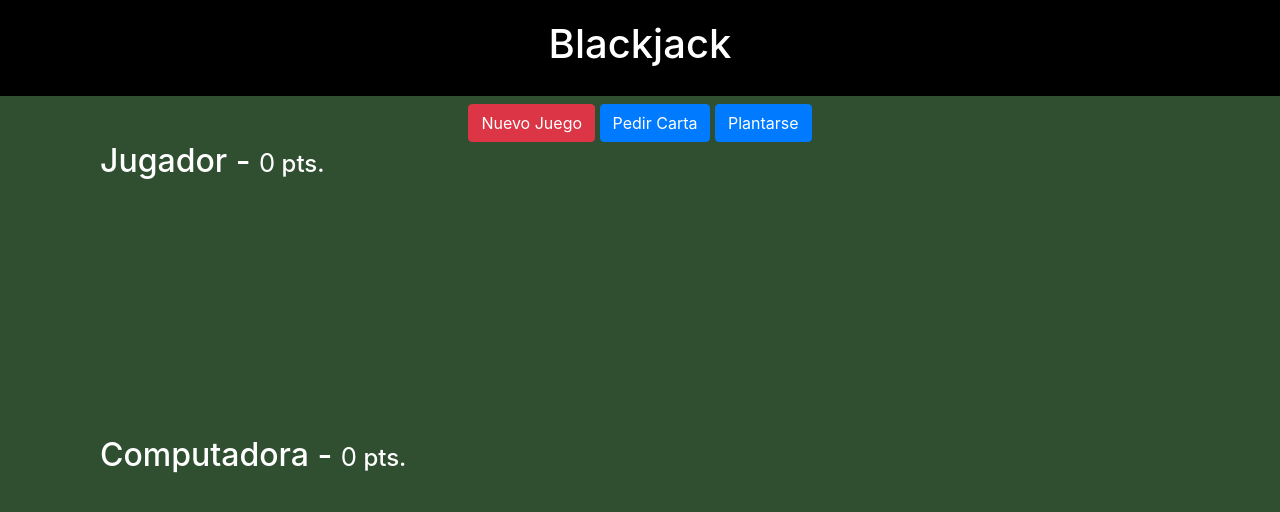
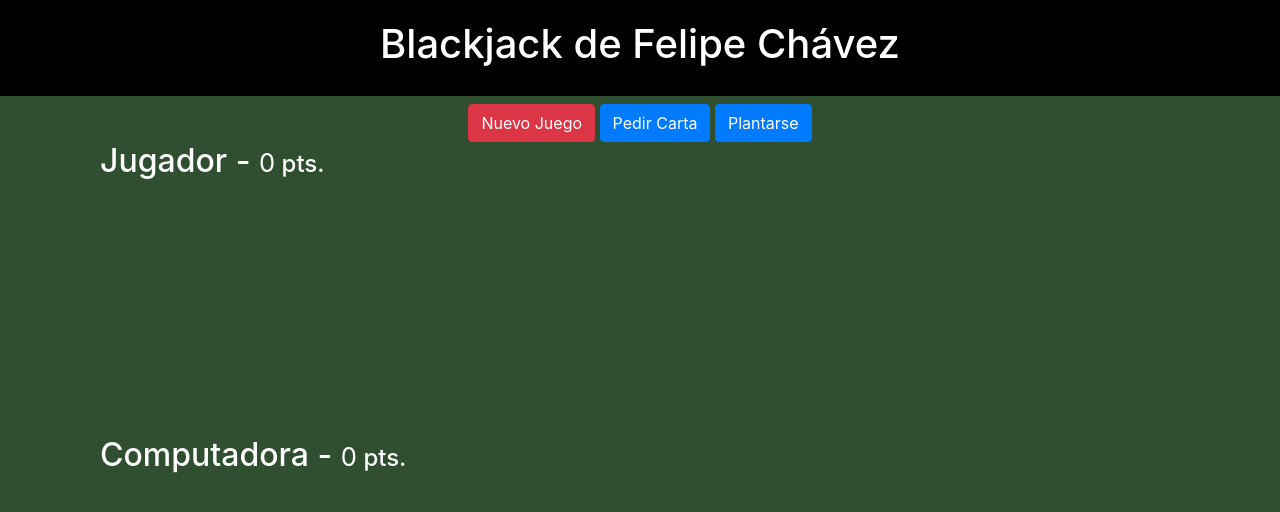
Before and after one commit to pviegasmendes/blackjack, a plain HTML site: page index.html in a window 1280 px wide. Drawn offline with nearby package versions, Linux system fonts and the light colour scheme.

Commit message:
Update index.html
Saludo a Felipe creado

```diff
--- a/index.html
+++ b/index.html
@@ -13,7 +13,7 @@
 
 <body>
   <header class="titulo">
-    <h1>Blackjack</h1>
+    <h1>Blackjack de Felipe Chávez</h1>
   </header>
 
   <div class="container">
```
